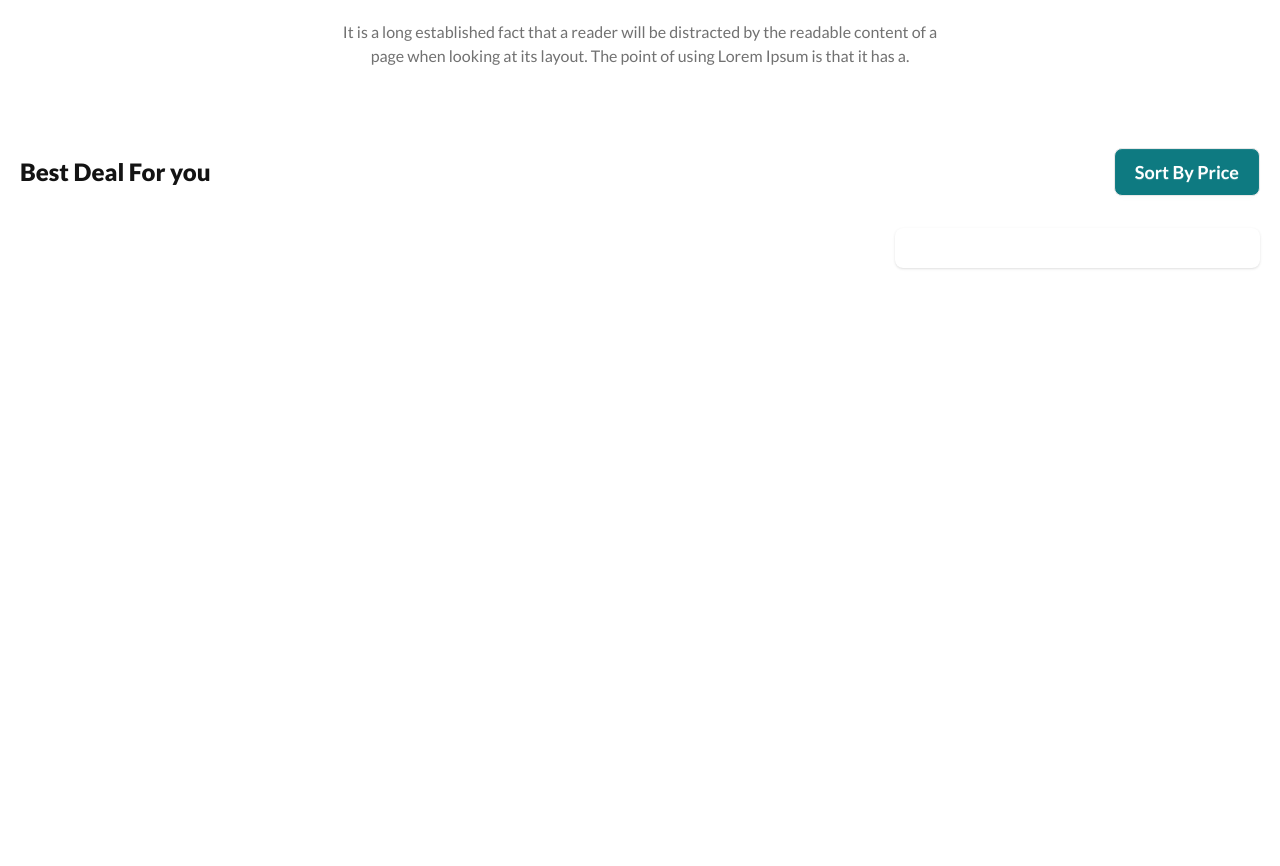
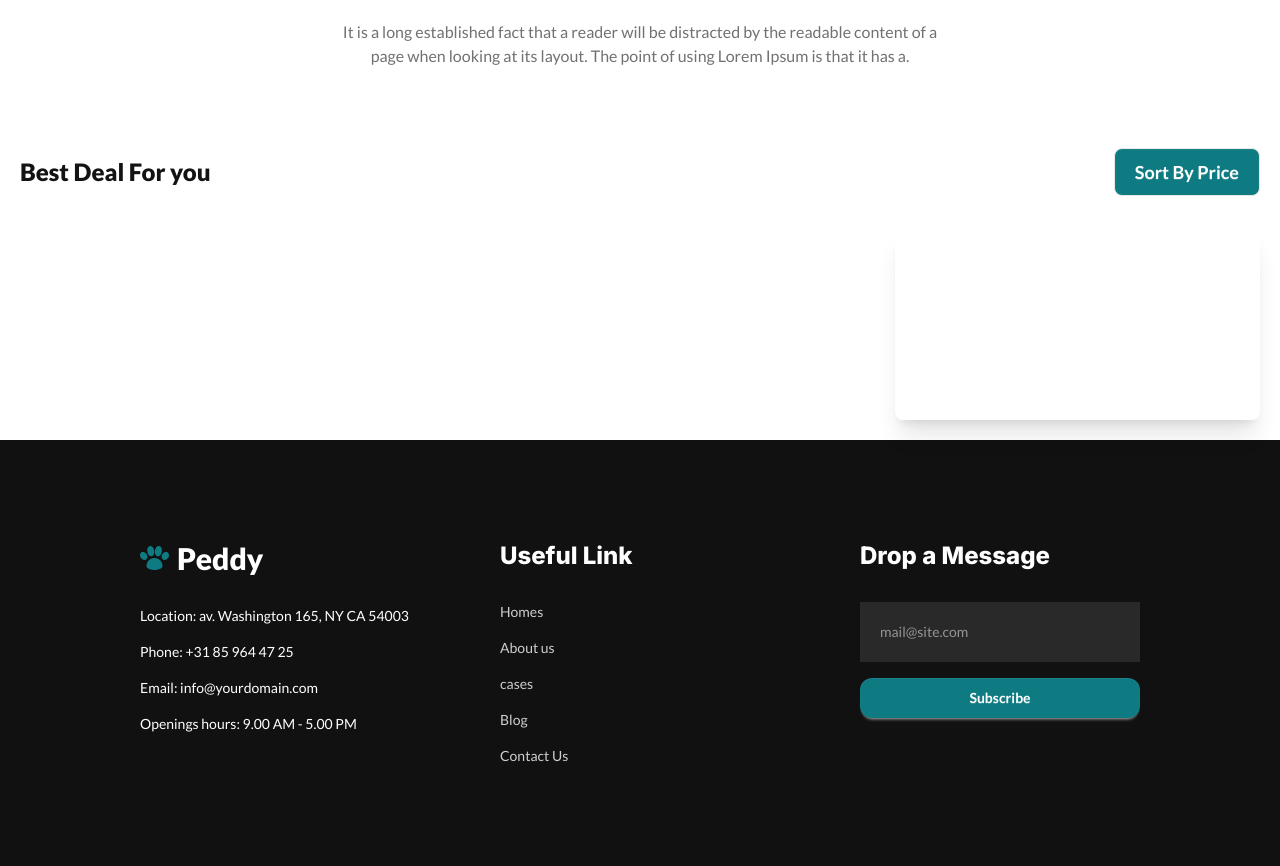
Before and after one commit to Al-Amin018555/peddy, a plain HTML site: page index.html in a window 1280 px wide. Shown: the part 1103-1969 px from the top of the page. Before the commit the page ends 1391 px from the top, so only its background shows below. Drawn offline with nearby package versions, Linux system fonts and the light colour scheme; no server answers.

Commit message:
footer section added

```diff
--- a/index.html
+++ b/index.html
@@ -113,11 +113,56 @@
                 <div id="pet-cards" class="grid gap-6 grid-cols-1 md:grid-cols-2 lg:grid-cols-3 w-[60%] lg:w-[70%]">
 
                 </div>
-                <div id="chosen-pet" class="card bg-base-100 shadow-sm p-5 w-[40%] lg:w-[30%]"></div>
+                <div id="chosen-pet" class="card grid gap-5 min-h-48 grid-cols-1 lg:grid-cols-2 bg-base-100 shadow-xl p-5 w-[40%] lg:w-[30%]"></div>
             </div>
         </div>
         <!-- adopt section ends here -->
     </main>
+    <footer>
+        <footer class="bg-[#111111] min-h-20 footer text-white px-[60px] lg:px-[140px] py-[40px] lg:py-[100px]">
+            <section class="md:container md:mx-auto md:flex md:justify-between grid grid-cols-1 gap-8 md:gap-20 md:grid-cols-2 lg:grid-cols-3 xl:grid-cols-4">
+
+              <nav class="flex flex-col w-full">
+                <div class="flex items-center gap-2">
+                    <img class="" src="images/logo.webp" alt="">
+                    <a class="font-black text-white text-3xl" href="#">Peddy</a>
+                </div>
+                <div class="mt-[30px] space-y-4">
+                    <p>Location: av. Washington 165, NY CA 54003</p>
+                <p>Phone: +31 85 964 47 25</p>
+                <p>Email: info@yourdomain.com</p>
+                <p>Openings hours: 9.00 AM - 5.00 PM</p>
+                </div>
+
+                <div>
+
+                </div>
+                </nav>
+                <nav class="w-full space-y-[30px]">
+                <h6 class="font-eb-garamond text-2xl font-extrabold text-white font-[Inter,sans-serif]">Useful Link</h6>
+                <div class="flex flex-col gap-4 font-poppins text-[#CFCFCF]">
+                  <a class="link link-hover">Homes</a>
+                  <a class="link link-hover">About us</a>
+                  <a class="link link-hover">cases</a>
+                  <a class="link link-hover">Blog</a>
+                  <a class="link link-hover">Contact Us</a>
+                </div>
+               </nav>
+
+                <form class="w-full space-y-[30px]">
+                <h6 class="font-eb-garamond text-2xl font-extrabold text-white font-[Inter,sans-serif]">Drop a Message</h6>
+                <label class="px-0">
+                    <input type="email" class="p-5 w-full border-none outline-none bg-[rgba(255,255,255,0.1)]" placeholder="mail@site.com" required />
+                </label>
+                <button class="btn w-full rounded-xl mt-4 text-white bg-[#0E7A81] px-7 py-4 border-0">Subscribe</button>
+
+                </form>
+            </section>
+
+
+
+          </footer>
+    </footer>
     <!-- js file links -->
     <script src="js/app.js"></script>
 </body>
--- a/js/app.js
+++ b/js/app.js
@@ -2,7 +2,6 @@ const showCategories = async () => {
     const res = await fetch(' https://openapi.programming-hero.com/api/peddy/categories');
     const data = await res.json();
     data.categories.forEach(item => {
-        console.log(item)
         const categoryContainer = document.getElementById('all-categories');
         const div = document.createElement('div');
         div.innerHTML = `<button onclick="handleClick('${item.category}')" class="btn btn-xl rounded-xl w-[170px] lg:w-[312px] p-8 lg:p-10 text-xl lg:text-2xl font-bold font-[Inter,sans-serif]"> <img src = ${item.category_icon} class="mr-4" /> ${item.category}</button>`;
@@ -11,19 +10,41 @@ const showCategories = async () => {
 }
 
 const handleClick = (value) =>{
+    // console.log(value)
     const lowerCaseValue = value.toLowerCase();
     showAllPets(`category/${lowerCaseValue}`)
 
 
 }
 
+const adoption = (adoptedPet) => {
+    const chosenPet = document.getElementById('chosen-pet');
+    const div = document.createElement('div');
+    div.classList.add('h-[200px]')
+    div.innerHTML = `
+    <img class="" src = "${adoptedPet}"/>
+
+    `;
+    chosenPet.appendChild(div);
+}
+
 const showAllPets = async (categoryName = 'pets' ) => {
-    console.log(categoryName);
     const res = await fetch(`https://openapi.programming-hero.com/api/peddy/${categoryName}`);
     const data = await res.json();
+    // console.log(categoryName)
     let currentData;
     categoryName === 'pets' ? currentData = data.pets : currentData = data.data;
-    console.log(data)
+    // console.log(currentData.length)
+    // if(currentData.length <= 0){
+    //     const card = document.getElementById('pet-cards');
+    //     const div = document.createElement('div');
+    //     div.innerHTML = `
+    //      <h1 class="border-2 text-7xl"> hello </h1>
+    //     `;
+    //     card.appendChild(div);
+    //     return;
+
+    // }
     const card = document.getElementById('pet-cards');
     card.innerHTML = "";
     currentData.forEach(pet => {
@@ -56,7 +77,7 @@ const showAllPets = async (categoryName = 'pets' ) => {
             <div class="divider m-0"></div>
             <div class="card-actions flex justify-between">
              <button class="btn w-[90px]"><img class="w-5" src="images/likee.png"/></button>
-             <button class="btn font-bold text-[18px] w-[90px] text-[#0E7A81]">Adopt</button>
+             <button onclick="adoption('${pet.image}')" class="btn font-bold text-[18px] w-[90px] text-[#0E7A81]">Adopt</button>
              <button class="btn font-bold text-[18px] w-[90px] text-[#0E7A81]">Details</button>
             </div>
             </div>
```
Also changed, not shown: images/not-available.jpg (added).
